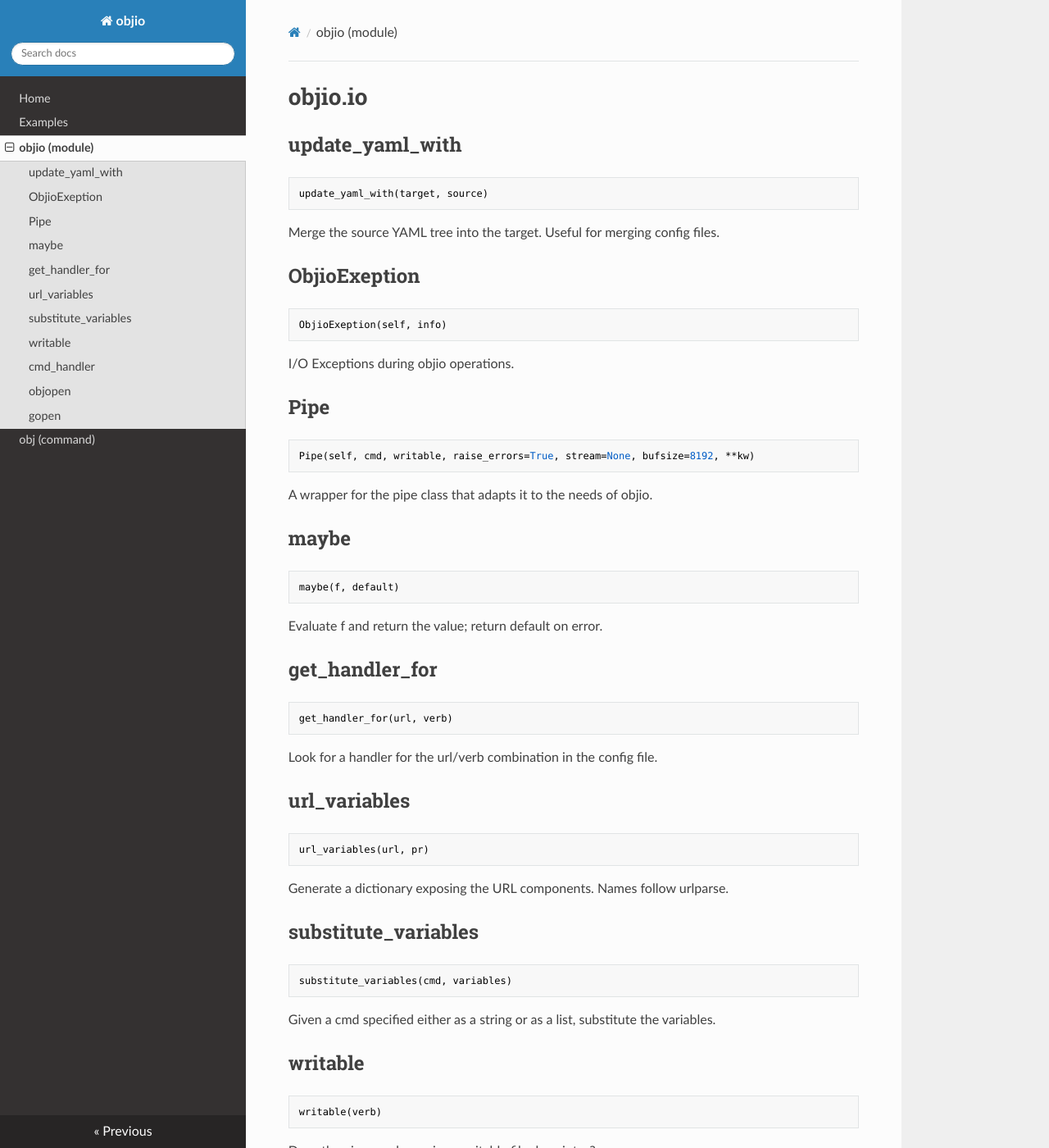
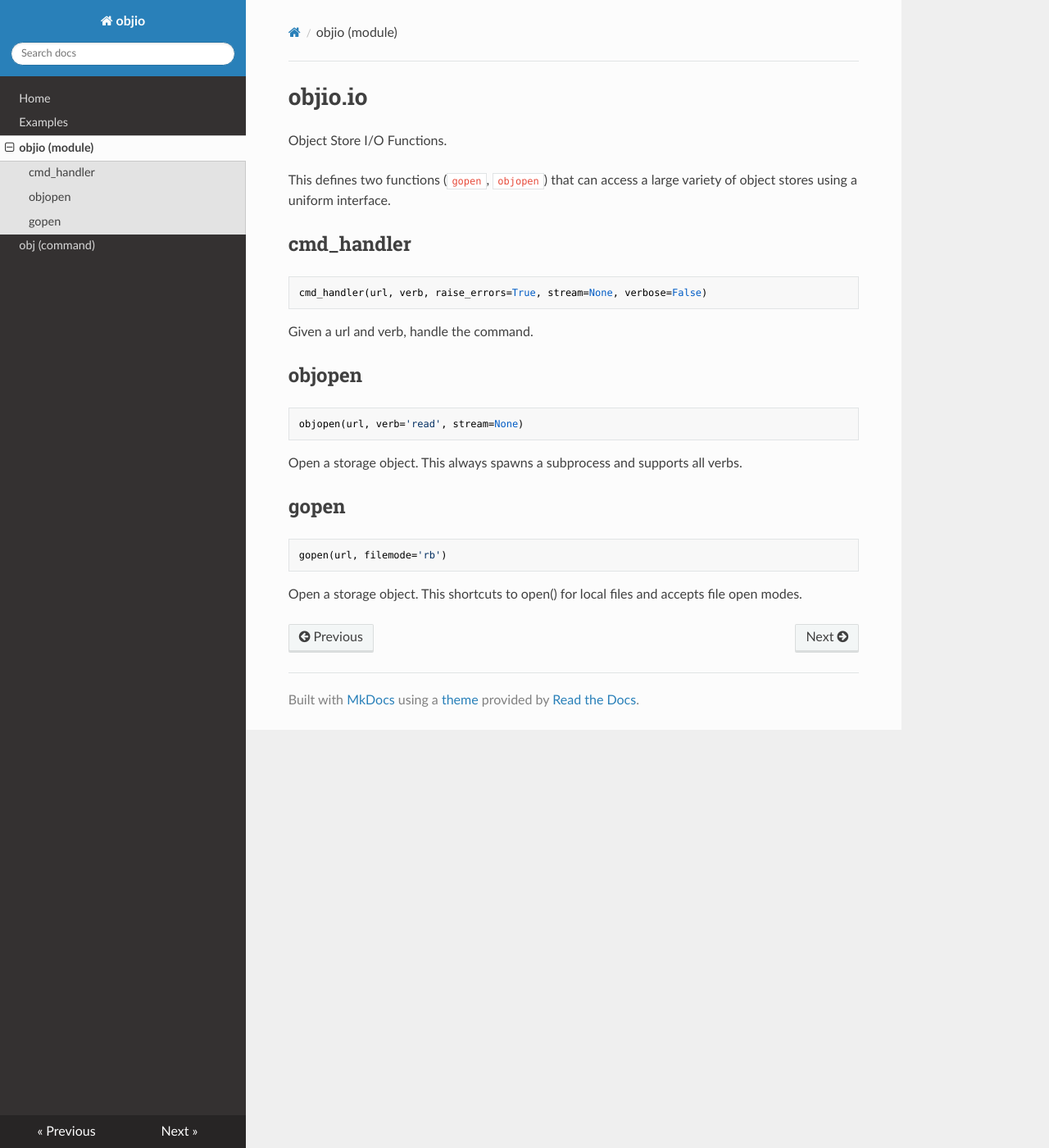
Before and after one commit to tmbdev/objectio, an MkDocs documentation site: the page built from docs/objio.md, in a window 1280 px wide and 1400 px high. Shown: the whole window at 82% size. Built offline with MkDocs 1.6.1, drawn with Linux system fonts in a browser that asks for light colours; nearby versions of some CDN libraries; some of the changed text lies outside the part shown.

Commit message:
more markdown

````diff
--- a/docs/objio.md
+++ b/docs/objio.md
@@ -1,45 +1,9 @@
 # objio.io
+Object Store I/O Functions.
 
-## update_yaml_with
-```python
-update_yaml_with(target, source)
-```
-Merge the source YAML tree into the target. Useful for merging config files.
-## ObjioExeption
-```python
-ObjioExeption(self, info)
-```
-I/O Exceptions during objio operations.
-## Pipe
-```python
-Pipe(self, cmd, writable, raise_errors=True, stream=None, bufsize=8192, **kw)
-```
-A wrapper for the pipe class that adapts it to the needs of objio.
-## maybe
-```python
-maybe(f, default)
-```
-Evaluate f and return the value; return default on error.
-## get_handler_for
-```python
-get_handler_for(url, verb)
-```
-Look for a handler for the url/verb combination in the config file.
-## url_variables
-```python
-url_variables(url, pr)
-```
-Generate a dictionary exposing the URL components. Names follow urlparse.
-## substitute_variables
-```python
-substitute_variables(cmd, variables)
-```
-Given a cmd specified either as a string or as a list, substitute the variables.
-## writable
-```python
-writable(verb)
-```
-Does the given verb require a writable file descriptor?
+This defines two functions (`gopen`, `objopen`) that can access a
+large variety of object stores using a uniform interface.
+
 ## cmd_handler
 ```python
 cmd_handler(url, verb, raise_errors=True, stream=None, verbose=False)
````
Also changed, not shown: docs/index.md (added, +85 -0 lines), docs/objcommand.md (added, +79 -0 lines).
